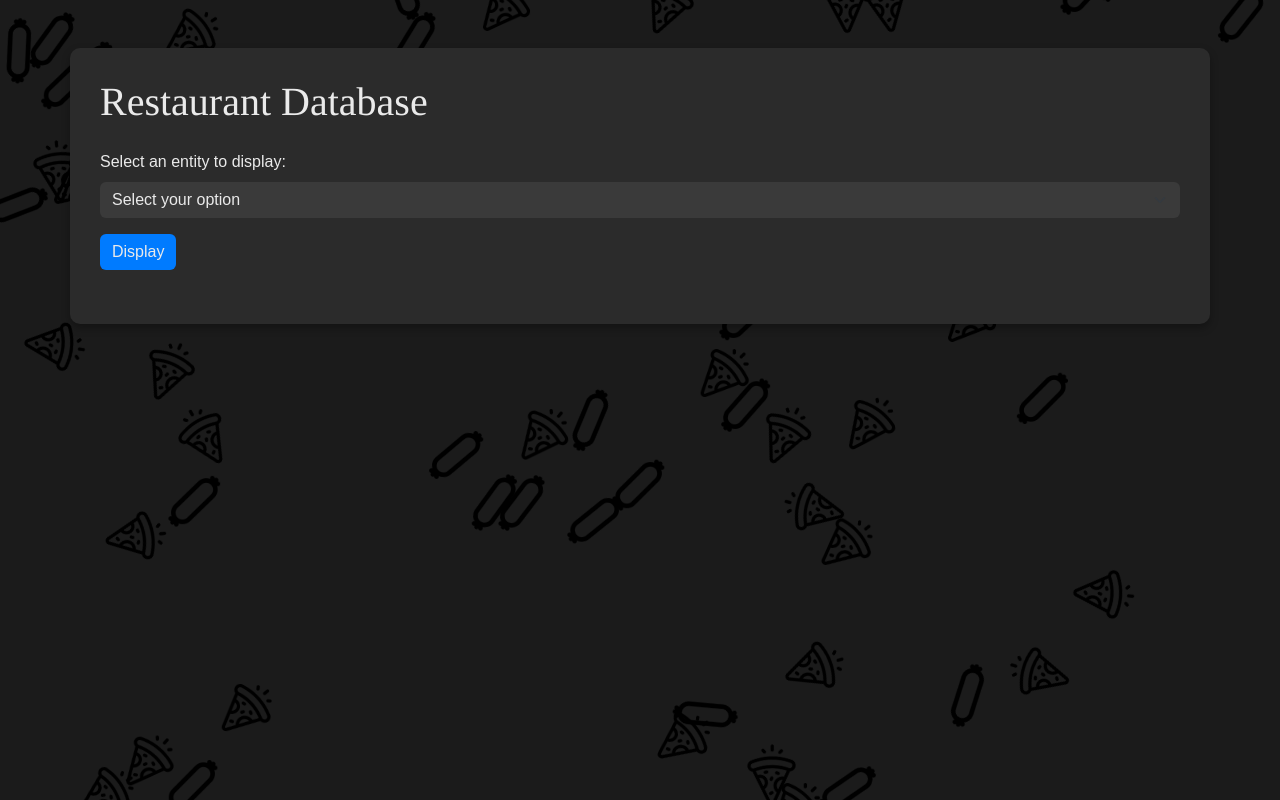
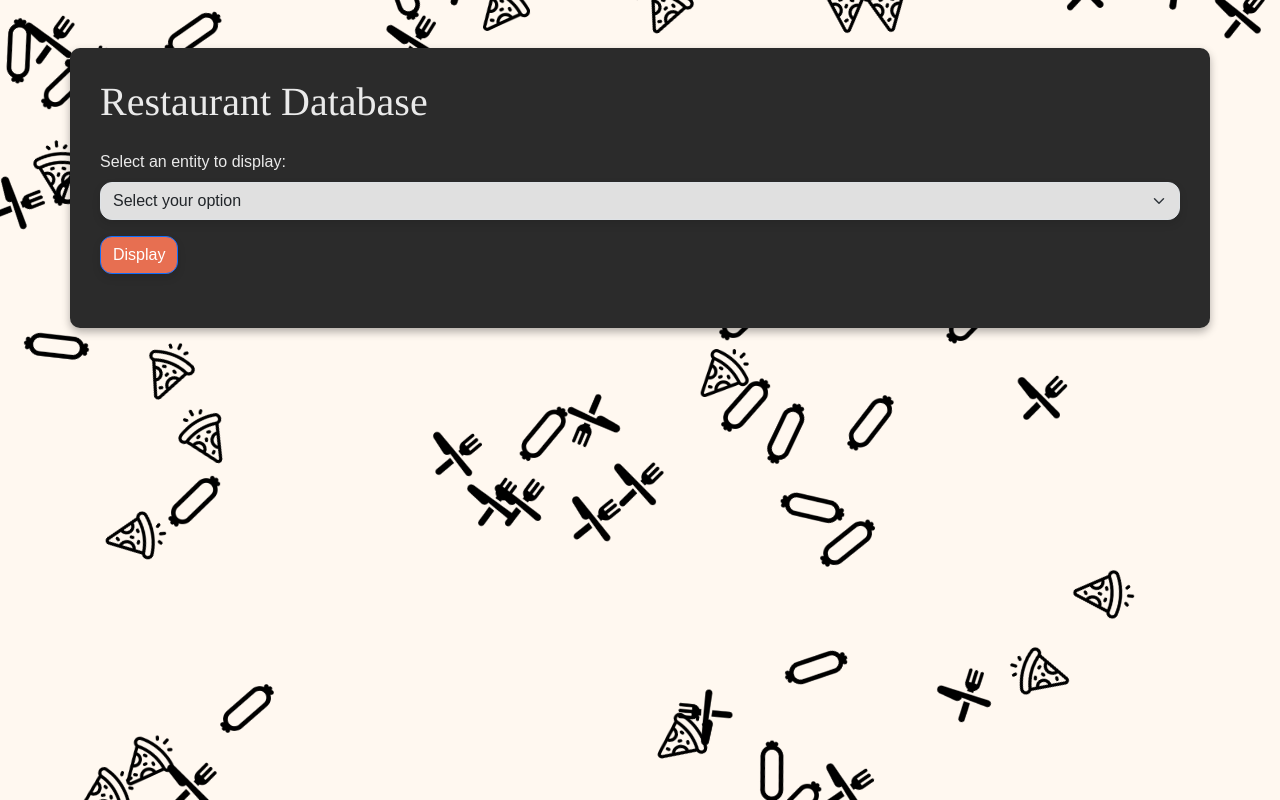
Before and after one commit to Oxyme/TP-21-NOV, a PHP site: page /PHP/index.php in a window 1280 px wide. Run offline with PHP 8.4, Linux system fonts and the light colour scheme.

Commit message:
On avance

```diff
--- a/CSS/style.css
+++ b/CSS/style.css
@@ -1,5 +1,5 @@
 body {
-  background-color: #1b1b1b;
+  background-color: #FFF8F0;
   color: #eaeaea;
   font-family: "Arial", sans-serif;
 }
@@ -18,9 +18,9 @@ h1 {
 
 .form-select,
 .btn-primary {
-  background-color: #3a3a3a;
-  border: none;
-  color: #eaeaea;
+   background-color: #E0E0E0;
+  box-shadow: 0 4px 8px rgba(0,0,0,0.1);
+  border-radius: 12px;
 }
 
 .form-select:focus,
@@ -29,11 +29,11 @@ h1 {
 }
 
 .btn-primary {
-  background-color: #007bff;
+  background-color: #E76F51;
 }
 
 .btn-primary:hover {
-  background-color: #0056b3;
+  background-color: #F4A261;
 }
 
 .card {
@@ -62,3 +62,12 @@ h1 {
     z-index: -1;       /* derrière le HTML */
     display: block;
 }
+#canvas2 {
+  position: absolute;   /* superposé */
+  top: 0;
+  left: 0;
+  width: 100%;
+  height: 100%;
+  pointer-events: none; /* le canvas ne bloque pas le clic sur le contenu HTML */
+  z-index: 9999;        /* très au-dessus de ton contenu HTML */
+}
--- a/Javascript/js.js
+++ b/Javascript/js.js
@@ -12,7 +12,8 @@ var Engine = Matter.Engine,
 
     var images = [
     "../Images/pizza.png",
-    "../Images/saucisse.png"
+    "../Images/saucisse.png",
+    "../Images/couverts-croises.png"
 
 ];
 // create an engine
@@ -104,3 +105,40 @@ Matter.Events.on(engine, "beforeUpdate", () => {
         }
     });
 });
+
+
+
+
+
+
+
+
+// DEUXIEME CANVA
+
+const canvas2 = document.getElementById('canvas2');
+canvas2.width = window.innerWidth;
+canvas2.height = window.innerHeight;
+
+const engine2 = Matter.Engine.create();
+const render2 = Matter.Render.create({
+  canvas: canvas2,
+  engine: engine2,
+  options: {
+    wireframes: false,
+    background: 'transparent' // pour voir le fond beige derrière
+  }
+});
+
+// Exemple de bodies pour le second canvas
+const box2 = Matter.Bodies.circle(400, 100, 40, {
+  render: { fillStyle: '#F4A261' }
+});
+
+Matter.World.add(engine2.world, [box2, ground2]);
+Matter.Engine.run(engine2);
+Matter.Render.run(render2);
+
+window.addEventListener('resize', () => {
+  canvas1.width = canvas2.width = window.innerWidth;
+  canvas1.height = canvas2.height = window.innerHeight;
+});
--- a/PHP/index.php
+++ b/PHP/index.php
@@ -14,6 +14,7 @@
 
 <body>
     <canvas id="matter-canvas"></canvas>
+    <canvas id="canvas2"></canvas>
     <div class="container mt-5">
         <h1 class="mb-4">Restaurant Database</h1>
         <!-- Formulaire pour permettre à l'utilisateur de choisir une entité à afficher -->
```
Also changed, not shown: Framework/matter.js, Images/couverts-croises.png (added).
